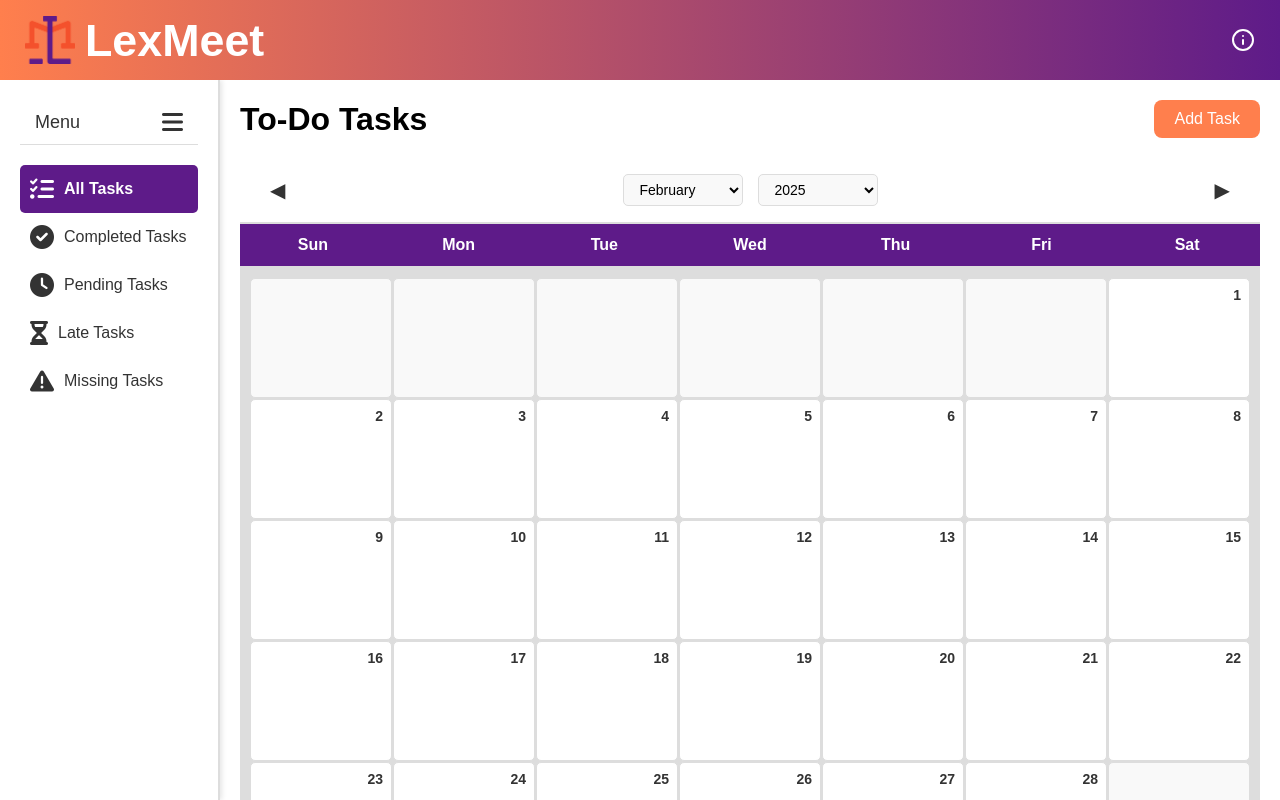
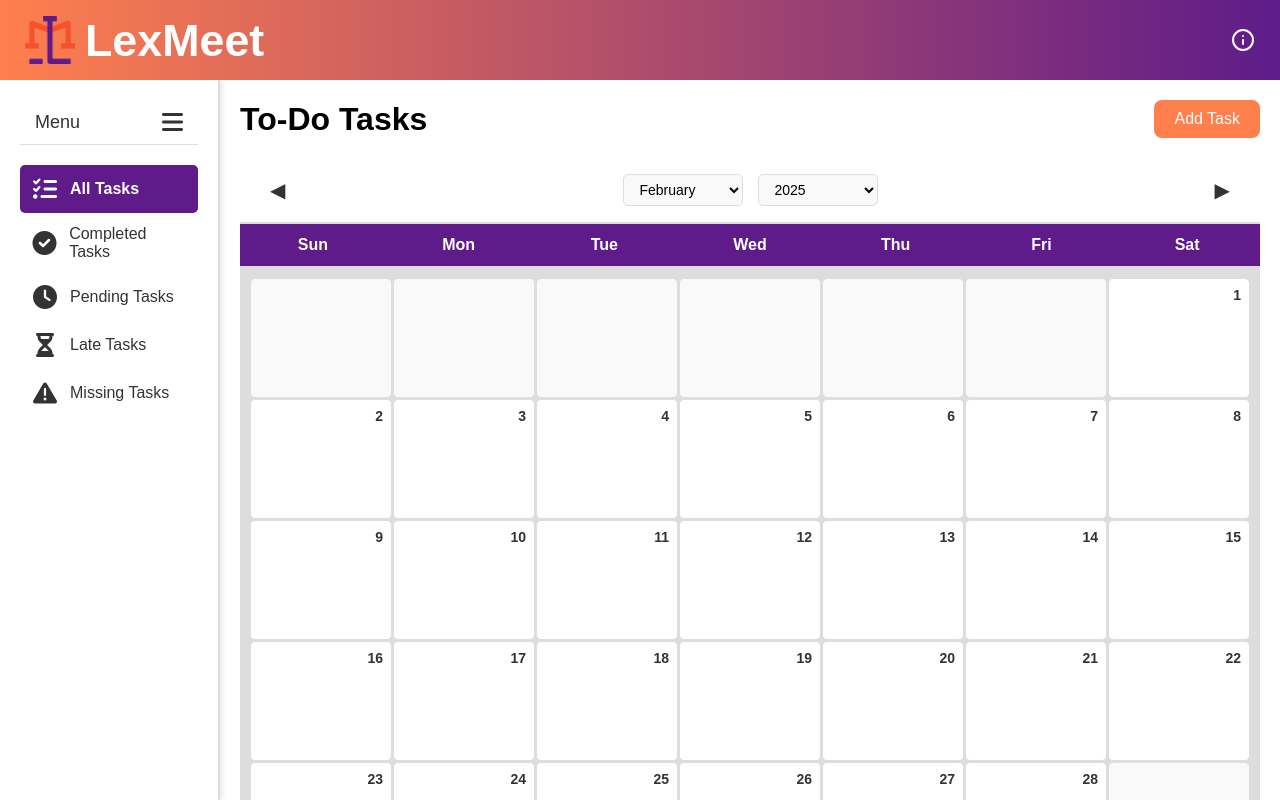
Before and after one commit to Clyne-Villegas/To-Do-App, a React (Vite) app: page / in a window 1280 px wide. Built offline with nearby package versions, Linux system fonts and the light colour scheme.

Commit message:
Updated SideBar Alignment

```diff
--- a/src/components/MainBoard/SideBar.css
+++ b/src/components/MainBoard/SideBar.css
@@ -60,6 +60,19 @@
     margin-top: 20px;
 }
 
+/* Active menu item */
+.sidebar ul li.active {
+    background-color: #5e1b89; /* Highlight color */
+    color: white;
+    font-weight: bold;
+}
+
+/* Hover effect */
+.toggle-btn:hover,
+.sidebar ul li:hover {
+    color: #ff7f4d;
+}
+
 .sidebar ul li {
     display: flex;
     align-items: center;
@@ -70,31 +83,18 @@
     transition: background 0.3s ease-in-out;
 }
 
-/* Active menu item */
-.sidebar ul li.active {
-    background-color: #5e1b89; /* Highlight color */
-    color: white;
-    font-weight: bold;
+.sidebar ul li i {
+    font-size: 24px;
+    margin-right: 10px; /* Space between icon and text */
+    width: 30px; /* Ensures all icons take up the same width */
+    text-align: center; /* Aligns icons properly */
 }
 
-/* Sidebar icons */
-.sidebar ul li i {
-    font-size: 24px; /* Ensure all icons have the same size */
-    margin-right: 10px;
-}
-
-/* Keep icons centered when minimized */
+/* When minimized, center everything */
 .sidebar.minimized ul li {
     justify-content: center;
 }
 
-/* Remove margin when sidebar is minimized */
 .sidebar.minimized ul li i {
-    margin-right: 0;
+    margin-right: 0; /* Remove space when minimized */
 }
-
-/* Hover effect */
-.toggle-btn:hover,
-.sidebar ul li:hover {
-    color: #ff7f4d;
-}
```
